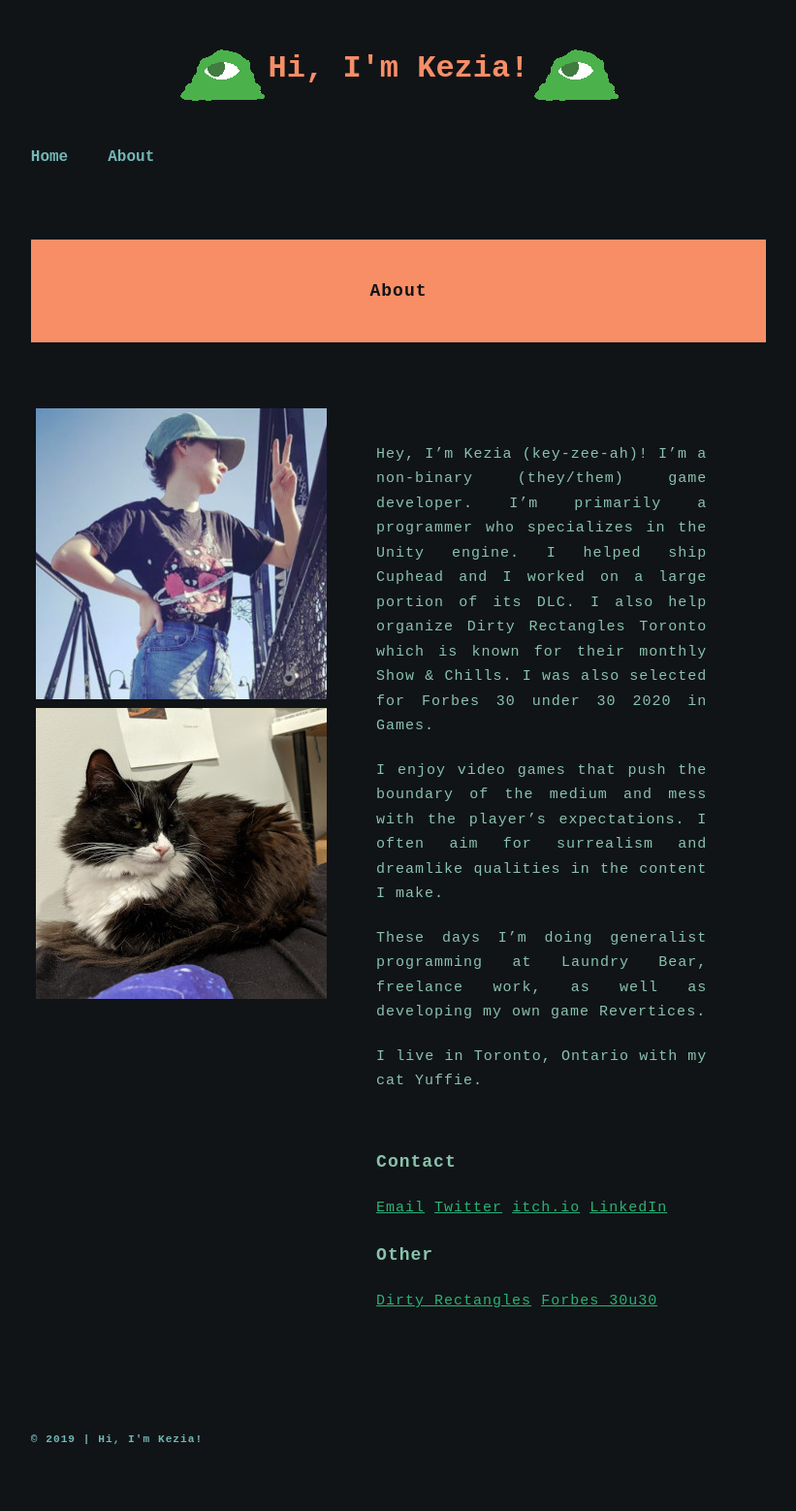
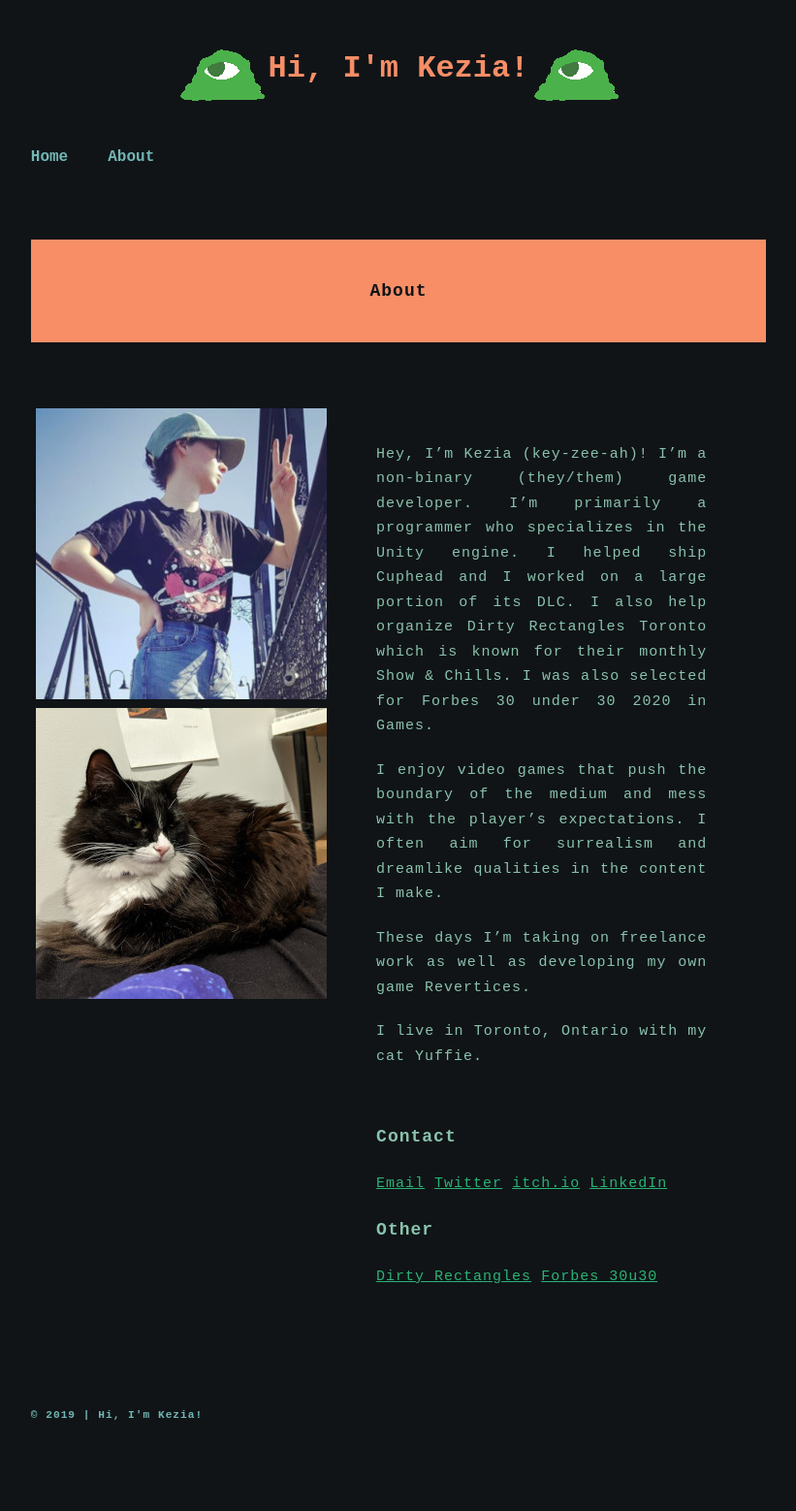
Before and after one commit to Keziaa/keziaa.github.io, a Jekyll site: the page built from about.markdown, in a window 1280 px wide. Shown: the whole page at 97% size, without its empty margins (229-1050 px from the left). Built offline with Jekyll 4.4.1, drawn with Linux system fonts in a browser that asks for light colours; after the commit the page ends 1533 px from its top, so only the background shows below that.

Commit message:
Update to about me

```diff
--- a/about.markdown
+++ b/about.markdown
@@ -10,6 +10,6 @@
 
 I enjoy video games that push the boundary of the medium and mess with the player’s expectations. I often aim for surrealism and dreamlike qualities in the content I make.
 
-These days I'm doing generalist programming at Laundry Bear, freelance work, as well as developing my own game Revertices.
+These days I'm taking on freelance work as well as developing my own game Revertices.
 
 I live in Toronto, Ontario with my cat Yuffie.
```
